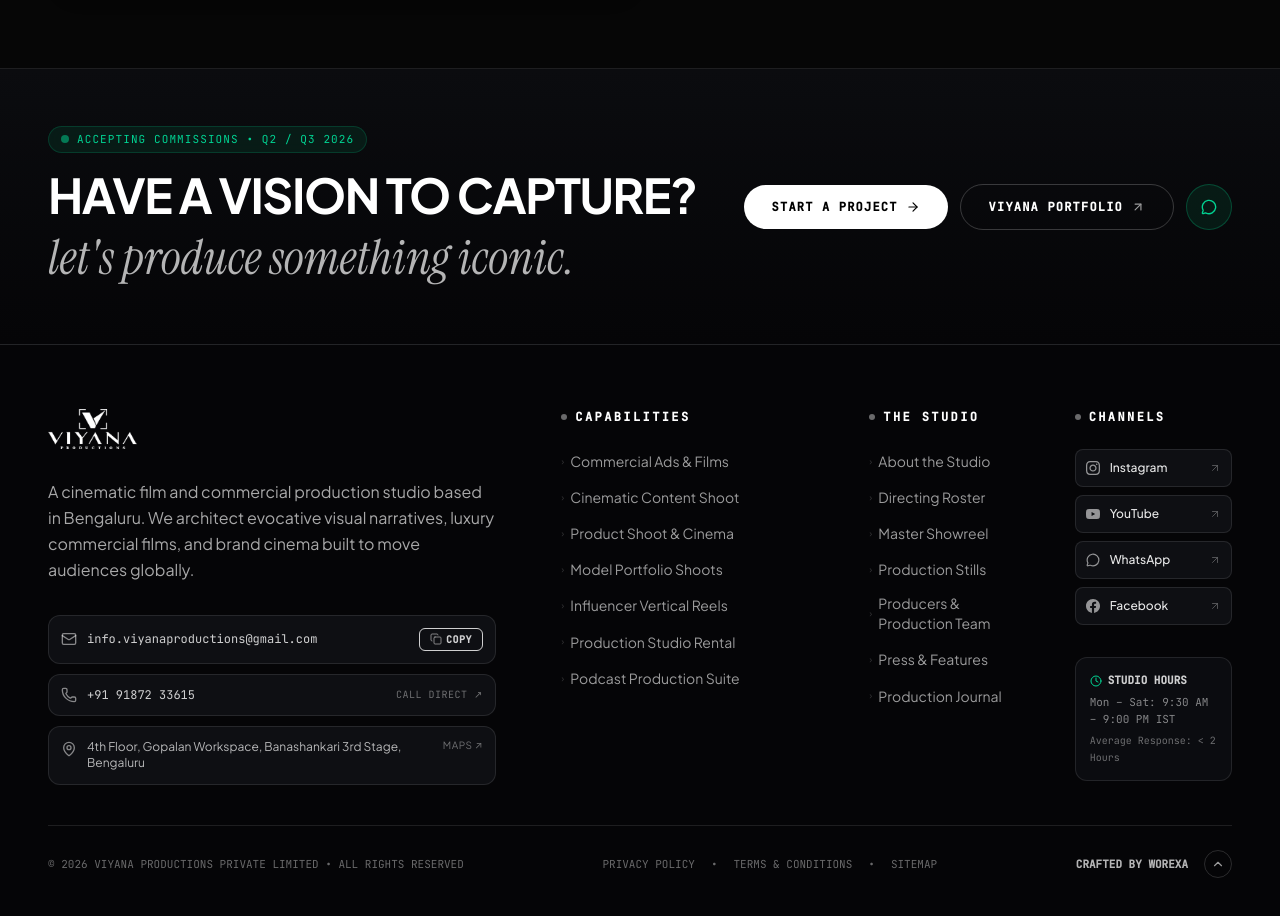
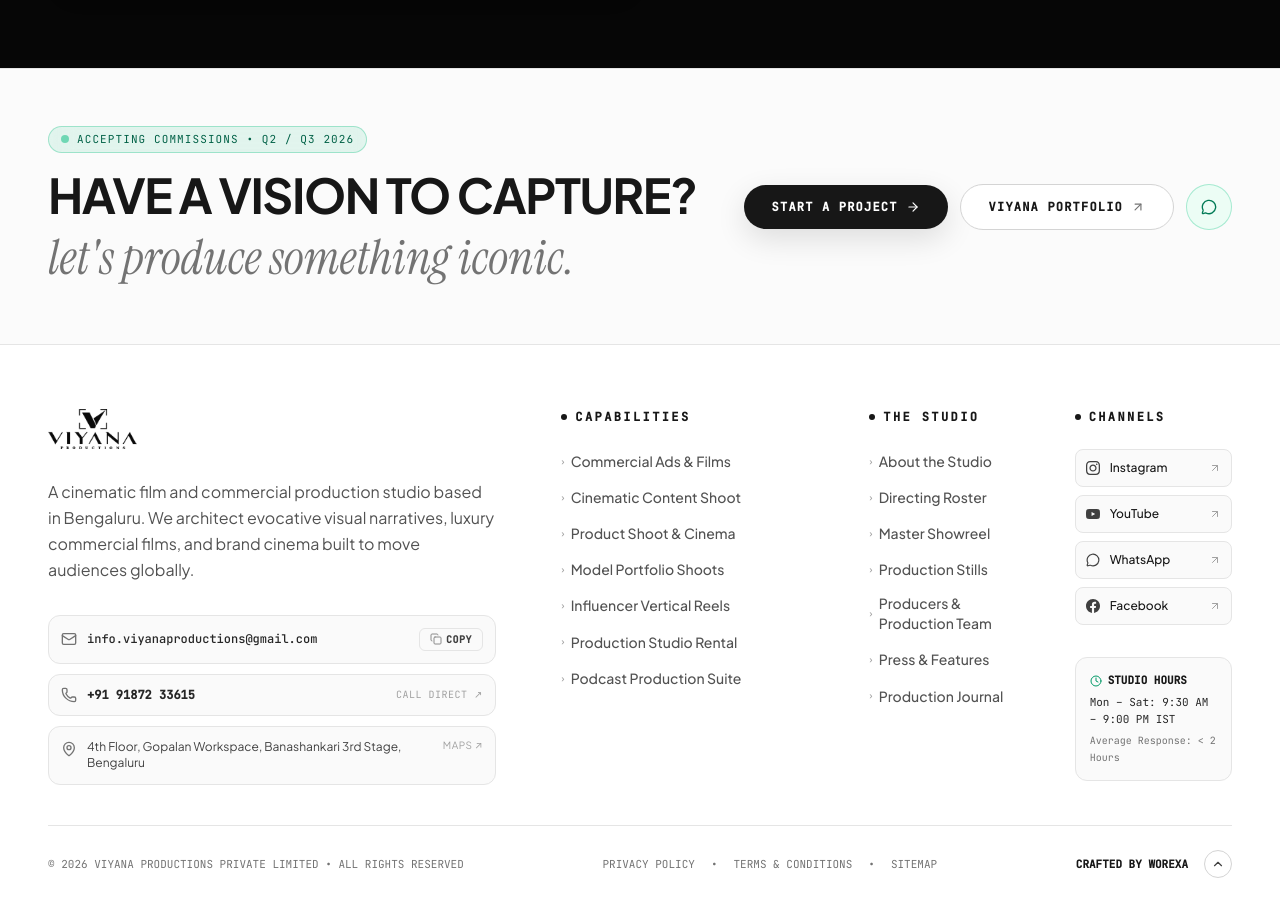
Before and after one commit to worexatechnologies-stack/viynana-producations, a React (Vite) app: page / in a window 1280 px wide. Shown: the part 8000-8916 px from the top of the page. Built offline with nearby package versions, Linux system fonts and the light colour scheme; the HTML template or start-up script is replaced by a standard one.

Commit message:
Update footer to elegant white background layout with high-contrast typography

```diff
--- a/src/components/Footer.tsx
+++ b/src/components/Footer.tsx
@@ -59,7 +59,7 @@ const studioLinks = [
 ];
 
 export default function Footer({
-  variant = "dark",
+  variant = "light",
   hideCtaBanner = false,
 }: {
   variant?: "dark" | "light";
@@ -86,7 +86,7 @@ export default function Footer({
     <footer
       className={`relative w-full overflow-hidden transition-colors ${
         isLight
-          ? "bg-[#fbfbf9] text-neutral-900 border-t border-neutral-200"
+          ? "bg-white text-neutral-900 border-t border-neutral-200"
           : "bg-[#050507] text-[#f5f3ee] border-t border-white/10"
       }`}
     >
@@ -100,15 +100,21 @@ export default function Footer({
         <div
           className={`relative border-b ${
             isLight
-              ? "border-neutral-200 bg-neutral-100/70"
+              ? "border-neutral-200 bg-neutral-50/80"
               : "border-white/10 bg-gradient-to-b from-[#0b0c0f] to-[#050507]"
           }`}
         >
           <div className="container mx-auto max-w-7xl px-4 sm:px-6 lg:px-12 py-10 sm:py-14">
             <div className="flex flex-col lg:flex-row items-start lg:items-center justify-between gap-8">
               <div className="max-w-2xl">
-                <div className="inline-flex items-center gap-2 px-3 py-1 rounded-full text-[11px] font-mono tracking-widest uppercase mb-3 border backdrop-blur-md bg-emerald-500/10 text-emerald-400 border-emerald-500/20">
-                  <span className="w-2 h-2 rounded-full bg-emerald-400 animate-pulse" />
+                <div
+                  className={`inline-flex items-center gap-2 px-3 py-1 rounded-full text-[11px] font-mono tracking-widest uppercase mb-3 border backdrop-blur-md ${
+                    isLight
+                      ? "bg-emerald-500/10 text-emerald-800 border-emerald-500/30"
+                      : "bg-emerald-500/10 text-emerald-400 border-emerald-500/20"
+                  }`}
+                >
+                  <span className="w-2 h-2 rounded-full bg-emerald-500 animate-pulse" />
                   <span>Accepting Commissions • Q2 / Q3 2026</span>
                 </div>
                 <h3
@@ -117,7 +123,11 @@ export default function Footer({
                   }`}
                 >
                   Have a vision to capture? <br className="hidden sm:inline" />
-                  <span className="italic font-serif font-normal lowercase tracking-normal text-white/70">
+                  <span
+                    className={`italic font-serif font-normal lowercase tracking-normal ${
+                      isLight ? "text-neutral-500" : "text-white/70"
+                    }`}
+                  >
                     let&apos;s produce something iconic.
                   </span>
                 </h3>
@@ -126,7 +136,11 @@ export default function Footer({
               <div className="flex flex-wrap items-center gap-3 w-full sm:w-auto">
                 <Link
                   to="/contact"
-                  className="flex-1 sm:flex-initial inline-flex items-center justify-center gap-2 px-7 py-3.5 rounded-full font-mono text-xs uppercase tracking-widest font-bold transition-all duration-300 bg-white text-black hover:bg-neutral-200 hover:shadow-[0_10px_30px_rgba(255,255,255,0.18)] active:scale-95"
+                  className={`flex-1 sm:flex-initial inline-flex items-center justify-center gap-2 px-7 py-3.5 rounded-full font-mono text-xs uppercase tracking-widest font-bold transition-all duration-300 active:scale-95 ${
+                    isLight
+                      ? "bg-neutral-900 text-white hover:bg-neutral-800 shadow-[0_10px_30px_rgba(0,0,0,0.12)]"
+                      : "bg-white text-black hover:bg-neutral-200 hover:shadow-[0_10px_30px_rgba(255,255,255,0.18)]"
+                  }`}
                 >
                   <span>Start a Project</span>
                   <ArrowRight className="w-3.5 h-3.5" />
@@ -138,7 +152,7 @@ export default function Footer({
                   rel="noopener noreferrer"
                   className={`flex-1 sm:flex-initial inline-flex items-center justify-center gap-2 px-7 py-3.5 rounded-full font-mono text-xs uppercase tracking-widest font-bold transition-all duration-300 border active:scale-95 ${
                     isLight
-                      ? "border-neutral-300 text-neutral-900 hover:bg-neutral-200"
+                      ? "border-neutral-300 text-neutral-900 bg-white hover:bg-neutral-100 hover:border-neutral-400"
                       : "border-white/20 text-white hover:bg-white/10 hover:border-white/40"
                   }`}
                 >
@@ -151,7 +165,11 @@ export default function Footer({
                   target="_blank"
                   rel="noopener noreferrer"
                   aria-label="Direct WhatsApp Message"
-                  className="p-3.5 rounded-full border border-emerald-500/30 bg-emerald-500/10 text-emerald-400 hover:bg-emerald-500 hover:text-black transition-all duration-300"
+                  className={`p-3.5 rounded-full border transition-all duration-300 ${
+                    isLight
+                      ? "border-emerald-500/30 bg-emerald-50 text-emerald-700 hover:bg-emerald-600 hover:text-white"
+                      : "border-emerald-500/30 bg-emerald-500/10 text-emerald-400 hover:bg-emerald-500 hover:text-black"
+                  }`}
                   title="Chat directly on WhatsApp"
                 >
                   <MessageCircle className="w-4 h-4" />
@@ -164,7 +182,11 @@ export default function Footer({
 
       {/* Main Luxury 4-Column Grid */}
       <div className="container mx-auto max-w-7xl px-4 sm:px-6 lg:px-12 pt-12 sm:pt-16 pb-8 sm:pb-10">
-        <div className="grid grid-cols-1 md:grid-cols-2 lg:grid-cols-12 gap-10 lg:gap-12 pb-10 border-b border-white/10">
+        <div
+          className={`grid grid-cols-1 md:grid-cols-2 lg:grid-cols-12 gap-10 lg:gap-12 pb-10 border-b ${
+            isLight ? "border-neutral-200" : "border-white/10"
+          }`}
+        >
           {/* Column 1: Studio Brand, Manifesto & Direct Connect (5 Cols) */}
           <div className="lg:col-span-5 flex flex-col justify-between">
             <div>
@@ -194,7 +216,7 @@ export default function Footer({
                 <div
                   className={`flex items-center justify-between p-3 rounded-xl border text-xs transition-colors ${
                     isLight
-                      ? "bg-neutral-100 border-neutral-200 text-neutral-800"
+                      ? "bg-neutral-50 border-neutral-200 text-neutral-800"
                       : "bg-[#0e0f13] border-white/10 text-white/80"
                   }`}
                 >
@@ -202,18 +224,22 @@ export default function Footer({
                     href="mailto:info.viyanaproductions@gmail.com"
                     className="flex items-center gap-2.5 hover:underline truncate"
                   >
-                    <Mail className="w-4 h-4 text-white/50 shrink-0" />
-                    <span className="truncate font-mono">info.viyanaproductions@gmail.com</span>
+                    <Mail className={`w-4 h-4 shrink-0 ${isLight ? "text-neutral-500" : "text-white/50"}`} />
+                    <span className="truncate font-mono font-medium">info.viyanaproductions@gmail.com</span>
                   </a>
                   <button
                     onClick={handleCopyEmail}
-                    className="ml-2 px-2.5 py-1 rounded-md text-[10px] font-mono uppercase tracking-wider font-semibold border flex items-center gap-1 shrink-0 transition-all hover:bg-white/10"
+                    className={`ml-2 px-2.5 py-1 rounded-md text-[10px] font-mono uppercase tracking-wider font-semibold border flex items-center gap-1 shrink-0 transition-all ${
+                      isLight
+                        ? "border-neutral-200 hover:bg-neutral-200/60 text-neutral-700"
+                        : "border-white/15 hover:bg-white/10 text-white/80"
+                    }`}
                     title="Copy Email Address"
                   >
                     {copiedEmail ? (
                       <>
-                        <Check className="w-3 h-3 text-emerald-400" />
-                        <span className="text-emerald-400">Copied</span>
+                        <Check className="w-3 h-3 text-emerald-600" />
+                        <span className="text-emerald-600">Copied</span>
                       </>
                     ) : (
                       <>
@@ -229,15 +255,21 @@ export default function Footer({
                   href="tel:+919187233615"
                   className={`flex items-center justify-between p-3 rounded-xl border text-xs font-mono transition-colors group ${
                     isLight
-                      ? "bg-neutral-100 border-neutral-200 text-neutral-800 hover:border-black"
+                      ? "bg-neutral-50 border-neutral-200 text-neutral-800 hover:border-neutral-400 hover:bg-neutral-100"
                       : "bg-[#0e0f13] border-white/10 text-white/80 hover:border-white/30"
                   }`}
                 >
                   <div className="flex items-center gap-2.5">
-                    <Phone className="w-4 h-4 text-white/50" />
-                    <span>+91 91872 33615</span>
+                    <Phone className={`w-4 h-4 ${isLight ? "text-neutral-500" : "text-white/50"}`} />
+                    <span className="font-semibold">+91 91872 33615</span>
                   </div>
-                  <span className="text-[10px] uppercase tracking-wider text-white/40 group-hover:text-white transition-colors">
+                  <span
+                    className={`text-[10px] uppercase tracking-wider transition-colors ${
+                      isLight
+                        ? "text-neutral-400 group-hover:text-neutral-900"
+                        : "text-white/40 group-hover:text-white"
+                    }`}
+                  >
                     Call Direct ↗
                   </span>
                 </a>
@@ -249,17 +281,23 @@ export default function Footer({
                   rel="noopener noreferrer"
                   className={`flex items-start justify-between p-3 rounded-xl border text-xs transition-colors group ${
                     isLight
-                      ? "bg-neutral-100 border-neutral-200 text-neutral-700 hover:border-black"
+                      ? "bg-neutral-50 border-neutral-200 text-neutral-700 hover:border-neutral-400 hover:bg-neutral-100"
                       : "bg-[#0e0f13] border-white/10 text-white/70 hover:border-white/30"
                   }`}
                 >
                   <div className="flex items-start gap-2.5">
-                    <MapPin className="w-4 h-4 text-white/50 shrink-0 mt-0.5" />
+                    <MapPin className={`w-4 h-4 shrink-0 mt-0.5 ${isLight ? "text-neutral-500" : "text-white/50"}`} />
                     <span className="leading-snug">
                       4th Floor, Gopalan Workspace, Banashankari 3rd Stage, Bengaluru
                     </span>
                   </div>
-                  <span className="text-[10px] uppercase tracking-wider text-white/40 group-hover:text-white transition-colors shrink-0 ml-2">
+                  <span
+                    className={`text-[10px] uppercase tracking-wider shrink-0 ml-2 transition-colors ${
+                      isLight
+                        ? "text-neutral-400 group-hover:text-neutral-900"
+                        : "text-white/40 group-hover:text-white"
+                    }`}
+                  >
                     Maps ↗
                   </span>
                 </a>
@@ -271,10 +309,10 @@ export default function Footer({
           <div className="lg:col-span-3">
             <h4
               className={`text-xs font-mono uppercase tracking-[0.2em] font-semibold mb-6 flex items-center gap-2 ${
-                isLight ? "text-neutral-900" : "text-white"
+                isLight ? "text-neutral-900 font-bold" : "text-white"
               }`}
             >
-              <span className="w-1.5 h-1.5 rounded-full bg-white/40" />
+              <span className={`w-1.5 h-1.5 rounded-full ${isLight ? "bg-neutral-900" : "bg-white/40"}`} />
               <span>Capabilities</span>
             </h4>
             <ul className="space-y-3.5 text-sm">
@@ -284,11 +322,11 @@ export default function Footer({
                     to={item.href}
                     className={`inline-flex items-center gap-1.5 transition-all duration-200 hover:translate-x-1 ${
                       isLight
-                        ? "text-neutral-600 hover:text-black font-medium"
+                        ? "text-neutral-600 hover:text-neutral-950 font-medium"
                         : "text-white/60 hover:text-white font-light"
                     }`}
                   >
-                    <span className="text-[10px] opacity-30">›</span>
+                    <span className={`text-[10px] ${isLight ? "text-neutral-400" : "opacity-30"}`}>›</span>
                     <span>{item.name}</span>
                   </Link>
                 </li>
@@ -300,10 +338,10 @@ export default function Footer({
           <div className="lg:col-span-2">
             <h4
               className={`text-xs font-mono uppercase tracking-[0.2em] font-semibold mb-6 flex items-center gap-2 ${
-                isLight ? "text-neutral-900" : "text-white"
+                isLight ? "text-neutral-900 font-bold" : "text-white"
               }`}
             >
-              <span className="w-1.5 h-1.5 rounded-full bg-white/40" />
+              <span className={`w-1.5 h-1.5 rounded-full ${isLight ? "bg-neutral-900" : "bg-white/40"}`} />
               <span>The Studio</span>
             </h4>
             <ul className="space-y-3.5 text-sm">
@@ -313,11 +351,11 @@ export default function Footer({
                     to={item.href}
                     className={`inline-flex items-center gap-1.5 transition-all duration-200 hover:translate-x-1 ${
                       isLight
-                        ? "text-neutral-600 hover:text-black font-medium"
+                        ? "text-neutral-600 hover:text-neutral-950 font-medium"
                         : "text-white/60 hover:text-white font-light"
                     }`}
                   >
-                    <span className="text-[10px] opacity-30">›</span>
+                    <span className={`text-[10px] ${isLight ? "text-neutral-400" : "opacity-30"}`}>›</span>
                     <span>{item.name}</span>
                   </Link>
                 </li>
@@ -330,10 +368,10 @@ export default function Footer({
             <div>
               <h4
                 className={`text-xs font-mono uppercase tracking-[0.2em] font-semibold mb-6 flex items-center gap-2 ${
-                  isLight ? "text-neutral-900" : "text-white"
+                  isLight ? "text-neutral-900 font-bold" : "text-white"
                 }`}
               >
-                <span className="w-1.5 h-1.5 rounded-full bg-white/40" />
+                <span className={`w-1.5 h-1.5 rounded-full ${isLight ? "bg-neutral-900" : "bg-white/40"}`} />
                 <span>Channels</span>
               </h4>
 
@@ -378,15 +416,23 @@ export default function Footer({
                       rel="noopener noreferrer"
                       className={`flex items-center justify-between p-2.5 rounded-lg border text-xs transition-all duration-200 group ${
                         isLight
-                          ? "bg-neutral-100 border-neutral-200 text-neutral-800 hover:bg-neutral-200"
+                          ? "bg-neutral-50 border-neutral-200 text-neutral-800 hover:bg-neutral-100 hover:border-neutral-300"
                           : `bg-[#0e0f13] border-white/10 text-white/70 ${social.accent} hover:bg-white/5`
                       }`}
                     >
                       <div className="flex items-center gap-2.5">
-                        <Icon className="w-3.5 h-3.5 opacity-80" />
-                        <span className="font-medium text-white/90">{social.name}</span>
+                        <Icon className={`w-3.5 h-3.5 ${isLight ? "text-neutral-700" : "opacity-80"}`} />
+                        <span className={`font-medium ${isLight ? "text-neutral-900" : "text-white/90"}`}>
+                          {social.name}
+                        </span>
                       </div>
-                      <ArrowUpRight className="w-3 h-3 opacity-40 group-hover:opacity-100 transition-opacity" />
+                      <ArrowUpRight
+                        className={`w-3 h-3 transition-opacity ${
+                          isLight
+                            ? "text-neutral-400 group-hover:text-neutral-900"
+                            : "opacity-40 group-hover:opacity-100"
+                        }`}
+                      />
                     </a>
                   );
                 })}
@@ -396,16 +442,18 @@ export default function Footer({
               <div
                 className={`p-3.5 rounded-xl border text-[11px] font-mono leading-relaxed ${
                   isLight
-                    ? "bg-neutral-100 border-neutral-200 text-neutral-600"
+                    ? "bg-neutral-50 border-neutral-200 text-neutral-600"
                     : "bg-[#0b0c10] border-white/10 text-white/50"
                 }`}
               >
-                <div className="flex items-center gap-1.5 text-white/80 font-semibold mb-1">
-                  <Clock className="w-3 h-3 text-emerald-400" />
+                <div className={`flex items-center gap-1.5 font-semibold mb-1 ${isLight ? "text-neutral-900" : "text-white/80"}`}>
+                  <Clock className="w-3 h-3 text-emerald-600" />
                   <span>STUDIO HOURS</span>
                 </div>
-                <div>Mon – Sat: 9:30 AM – 9:00 PM IST</div>
-                <div className="text-[10px] text-white/40 mt-1">Average Response: &lt; 2 Hours</div>
+                <div className={isLight ? "text-neutral-800" : "text-white/80"}>Mon – Sat: 9:30 AM – 9:00 PM IST</div>
+                <div className={`text-[10px] mt-1 ${isLight ? "text-neutral-500" : "text-white/40"}`}>
+                  Average Response: &lt; 2 Hours
+                </div>
               </div>
             </div>
           </div>
@@ -426,14 +474,14 @@ export default function Footer({
           <div className="flex items-center gap-4 text-center">
             <Link
               to="/privacy-policy"
-              className="hover:text-white transition-colors hover:underline"
+              className={`transition-colors hover:underline ${isLight ? "hover:text-neutral-900" : "hover:text-white"}`}
             >
               PRIVACY POLICY
             </Link>
             <span>•</span>
             <Link
               to="/terms-and-conditions"
-              className="hover:text-white transition-colors hover:underline"
+              className={`transition-colors hover:underline ${isLight ? "hover:text-neutral-900" : "hover:text-white"}`}
             >
               TERMS &amp; CONDITIONS
             </Link>
@@ -442,7 +490,7 @@ export default function Footer({
               href="/sitemap.xml"
               target="_blank"
               rel="noopener noreferrer"
-              className="hover:text-white transition-colors hover:underline"
+              className={`transition-colors hover:underline ${isLight ? "hover:text-neutral-900" : "hover:text-white"}`}
             >
               SITEMAP
             </a>
@@ -455,7 +503,7 @@ export default function Footer({
               target="_blank"
               rel="noopener noreferrer"
               className={`hover:underline font-bold transition-colors ${
-                isLight ? "text-neutral-800" : "text-white/70 hover:text-white"
+                isLight ? "text-neutral-900" : "text-white/70 hover:text-white"
               }`}
             >
               CRAFTED BY WOREXA
@@ -464,7 +512,7 @@ export default function Footer({
               onClick={scrollToTop}
               className={`w-7 h-7 rounded-full border flex items-center justify-center transition-all ${
                 isLight
-                  ? "border-neutral-300 text-neutral-700 hover:border-black hover:text-black"
+                  ? "border-neutral-300 text-neutral-700 hover:border-black hover:text-black hover:bg-neutral-100"
                   : "border-white/15 text-white/60 hover:border-white hover:text-white hover:bg-white/10"
               }`}
               title="Back to Top"
```
